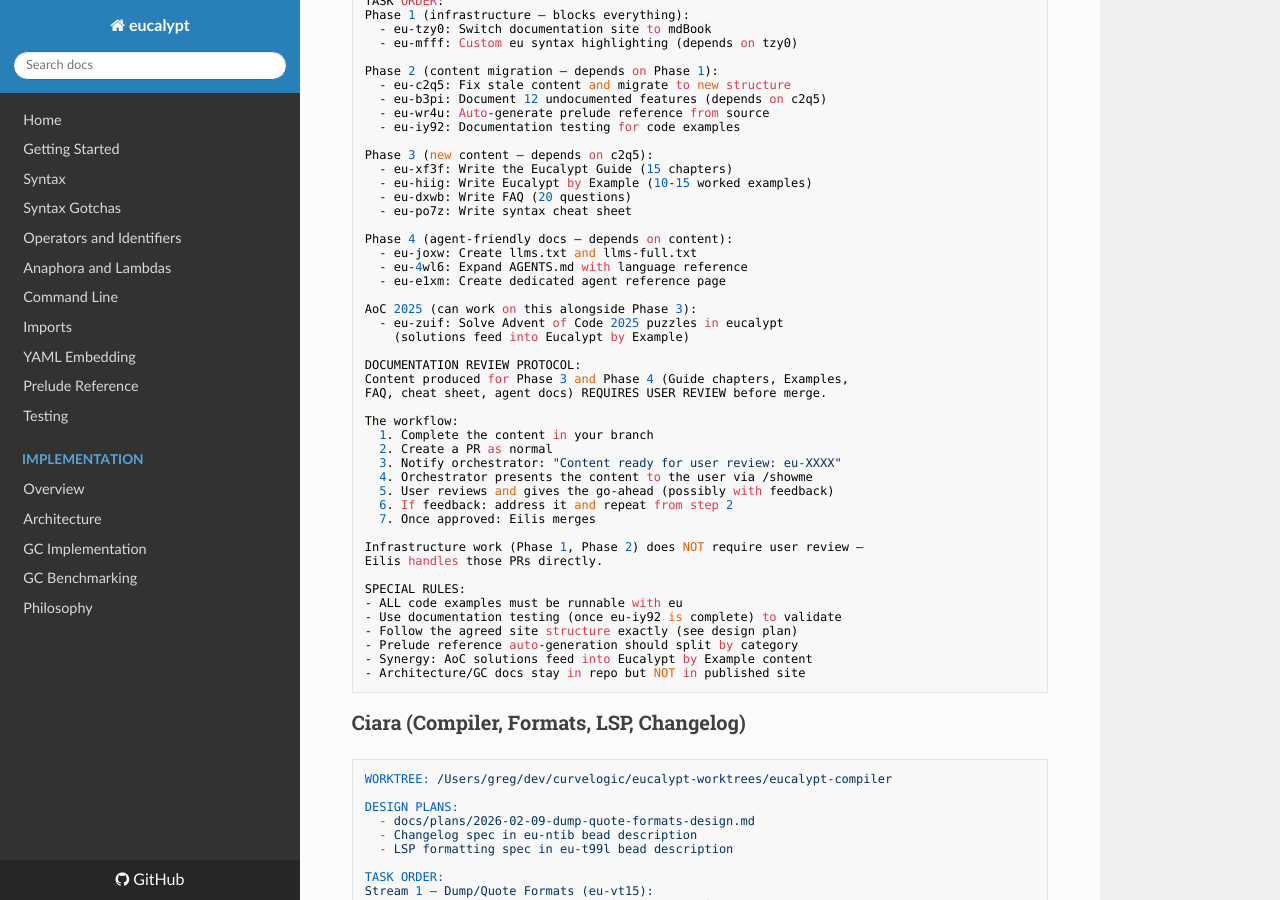
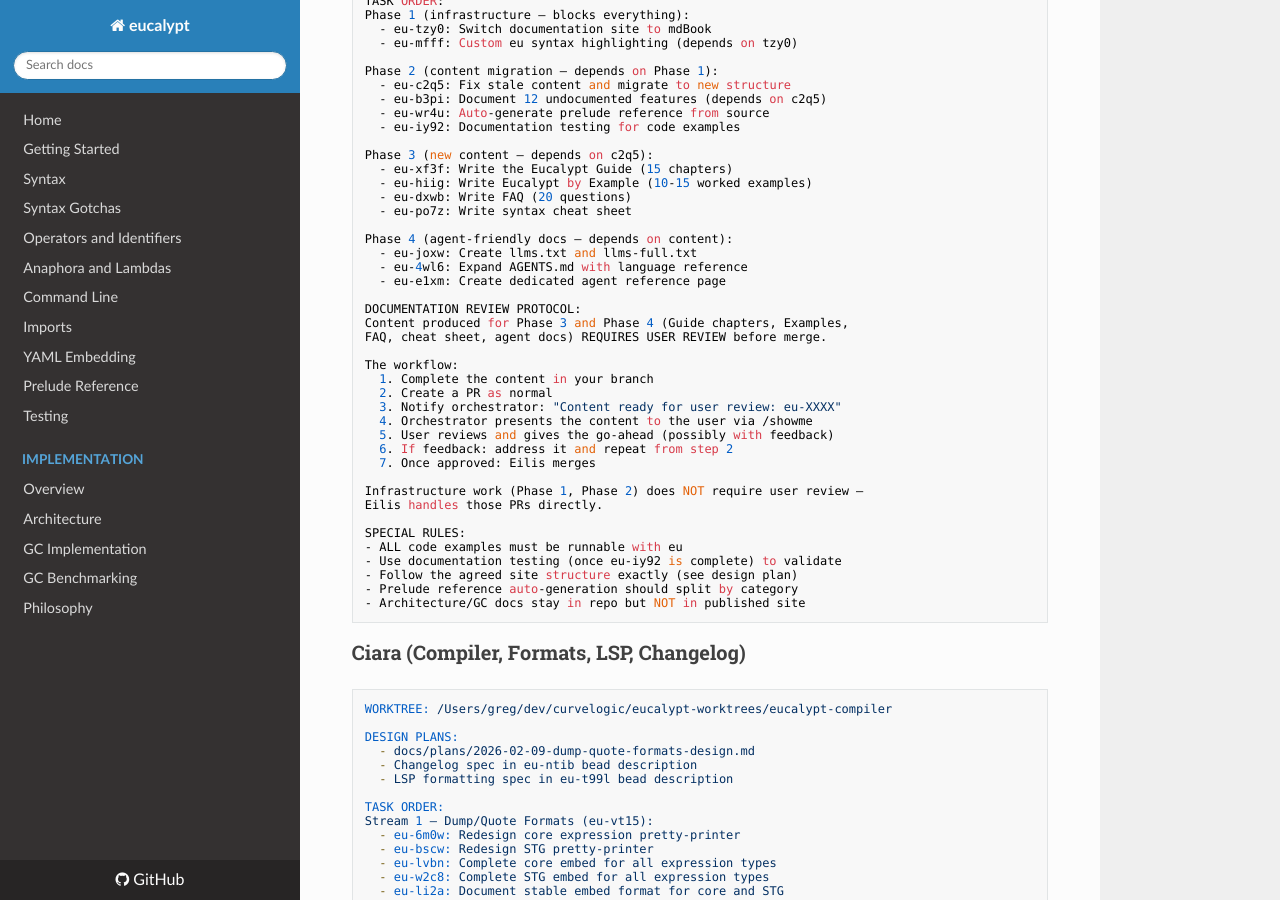
Before and after one commit to curvelogic/eucalypt, an MkDocs documentation site: the page built from docs/plans/2026-02-11-agent-team-plan.md, in a window 1280 px wide and 900 px high, scrolled down 3668 px. Built offline with MkDocs 1.6.1, drawn with Linux system fonts in a browser that asks for light colours; nearby versions of some CDN libraries; some of the changed text lies outside the part shown.

Commit message:
docs: remove AoC from team plan and 0.4.0 dependency
eu-zuif handled separately after team completes.

Co-Authored-By: Claude Opus 4.6 <noreply@anthropic.com>

````diff
--- a/docs/plans/2026-02-11-agent-team-plan.md
+++ b/docs/plans/2026-02-11-agent-team-plan.md
@@ -17,7 +17,7 @@ and commits must be public-ready from day one.
 | Name | Role | Worktree | Scope |
 |------|------|----------|-------|
 | **Aoife** | Error messages & diagnostics | `eucalypt-errors` | eu-fti1 (20 children) |
-| **Brennan** | Documentation & examples | `eucalypt-docs` | eu-wma8 (13 children), eu-zuif |
+| **Brennan** | Documentation | `eucalypt-docs` | eu-wma8 (13 children) |
 | **Ciara** | Compiler, formats, LSP, changelog | `eucalypt-compiler` | eu-vt15, eu-7n8k, eu-ntib, eu-t99l |
 | **Declan** | CI/infrastructure, then error messages | `eucalypt-ci` | eu-epe4, eu-1j9u, then joins Aoife |
 | **Eilis** | Reviewer/architect | main repo | PR gate, cross-stream, quality |
@@ -224,10 +224,6 @@ Phase 4 (agent-friendly docs — depends on content):
   - eu-4wl6: Expand AGENTS.md with language reference
   - eu-e1xm: Create dedicated agent reference page
 
-AoC 2025 (can work on this alongside Phase 3):
-  - eu-zuif: Solve Advent of Code 2025 puzzles in eucalypt
-    (solutions feed into Eucalypt by Example)
-
 DOCUMENTATION REVIEW PROTOCOL:
 Content produced for Phase 3 and Phase 4 (Guide chapters, Examples,
 FAQ, cheat sheet, agent docs) REQUIRES USER REVIEW before merge.
@@ -249,7 +245,6 @@ SPECIAL RULES:
 - Use documentation testing (once eu-iy92 is complete) to validate
 - Follow the agreed site structure exactly (see design plan)
 - Prelude reference auto-generation should split by category
-- Synergy: AoC solutions feed into Eucalypt by Example content
 - Architecture/GC docs stay in repo but NOT in published site
 ```
 
@@ -490,7 +485,6 @@ normal Eilis review and merge.
 | eu-w4s0 (type mismatches) done | Aoife | Aoife (eu-knck) | same agent, sequential |
 | eu-tzy0 (mdBook) done | Brennan | Brennan (all Phase 2+) | same agent, sequential |
 | eu-c2q5 (content migration) done | Brennan | Brennan (Guide, Examples, FAQ) | same agent, sequential |
-| eu-zuif (AoC solutions) | Brennan | Brennan (Examples content) | same agent, feeds content |
 | eu-fti1 (error messages) progress | Aoife | Brennan (Error Messages Guide) | orchestrator coordinates timing |
 | eu-lvbn + eu-w2c8 (embeds) done | Ciara | Ciara (eu-li2a docs) | same agent, sequential |
 | Install instructions available | Declan | Brennan (Quick Start docs) | orchestrator notifies |
@@ -545,7 +539,7 @@ coordination goes through the orchestrator.
 | Agent | Tasks |
 |-------|-------|
 | Aoife + Declan | Phase 4 polish (error codes, suggestions, recovery) |
-| Brennan | eu-hiig (Examples), eu-dxwb (FAQ), eu-zuif (AoC), Phase 4 agent docs |
+| Brennan | eu-hiig (Examples), eu-dxwb (FAQ), Phase 4 agent docs |
 | Ciara | eu-li2a (format docs), any remaining tasks |
 | Eilis | Final reviews, ensure all streams converge |
 
````
